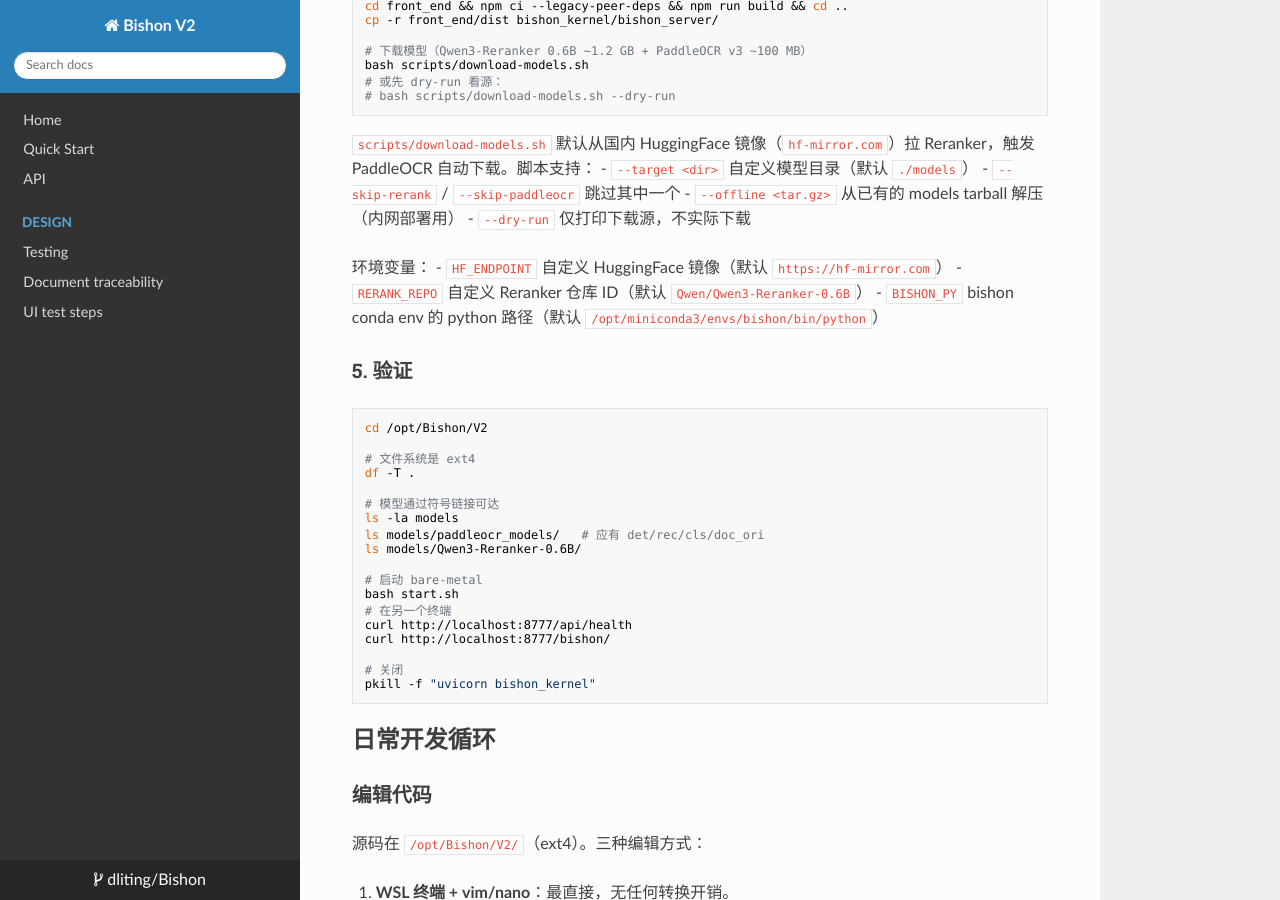
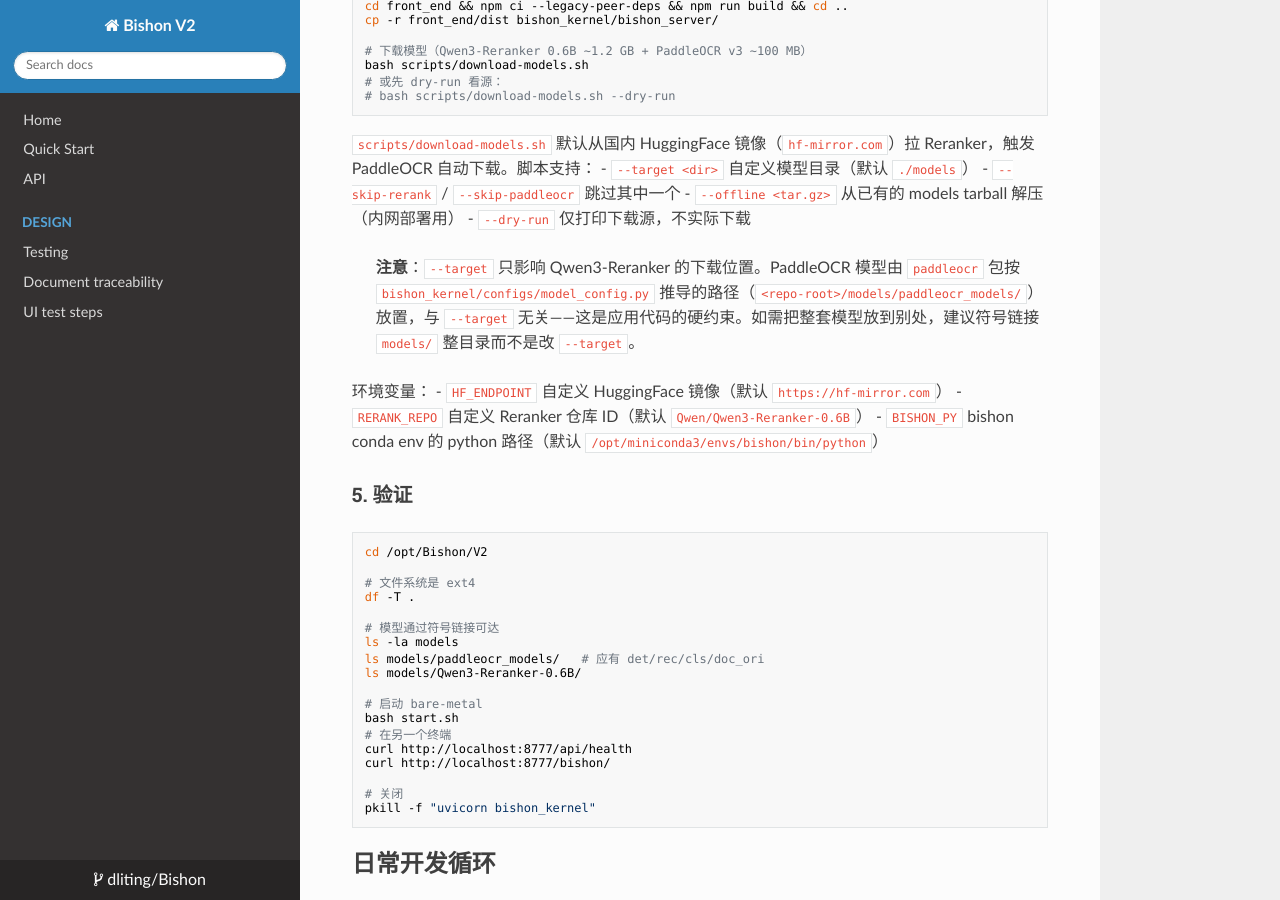
Before and after one commit to dliting/Bishon, an MkDocs documentation site: the page built from docs/dev-environment.md, in a window 1280 px wide and 900 px high, scrolled down 2501 px. Built offline with MkDocs 1.6.1, drawn with Linux system fonts in a browser that asks for light colours; nearby versions of some CDN libraries.

Commit message:
docs: clarify --target only affects Reranker placement, not PaddleOCR
Self-review of cfc2eab found that PaddleOCR model path is hardcoded by
bishon_kernel/configs/model_config.py to <repo-root>/models/paddleocr_models/,
independent of download-models.sh --target flag. Added a note in
docs/dev-environment.md so users aren't surprised when PaddleOCR models
land in the default location even with --target /elsewhere.

Co-Authored-By: Claude Opus 4.7 <noreply@anthropic.com>

```diff
--- a/docs/dev-environment.md
+++ b/docs/dev-environment.md
@@ -125,6 +125,8 @@ bash scripts/download-models.sh
 - `--offline <tar.gz>` 从已有的 models tarball 解压（内网部署用）
 - `--dry-run` 仅打印下载源，不实际下载
 
+> **注意**：`--target` 只影响 Qwen3-Reranker 的下载位置。PaddleOCR 模型由 `paddleocr` 包按 `bishon_kernel/configs/model_config.py` 推导的路径（`<repo-root>/models/paddleocr_models/`）放置，与 `--target` 无关——这是应用代码的硬约束。如需把整套模型放到别处，建议符号链接 `models/` 整目录而不是改 `--target`。
+
 环境变量：
 - `HF_ENDPOINT` 自定义 HuggingFace 镜像（默认 `https://hf-mirror.com`）
 - `RERANK_REPO` 自定义 Reranker 仓库 ID（默认 `Qwen/Qwen3-Reranker-0.6B`）
```
